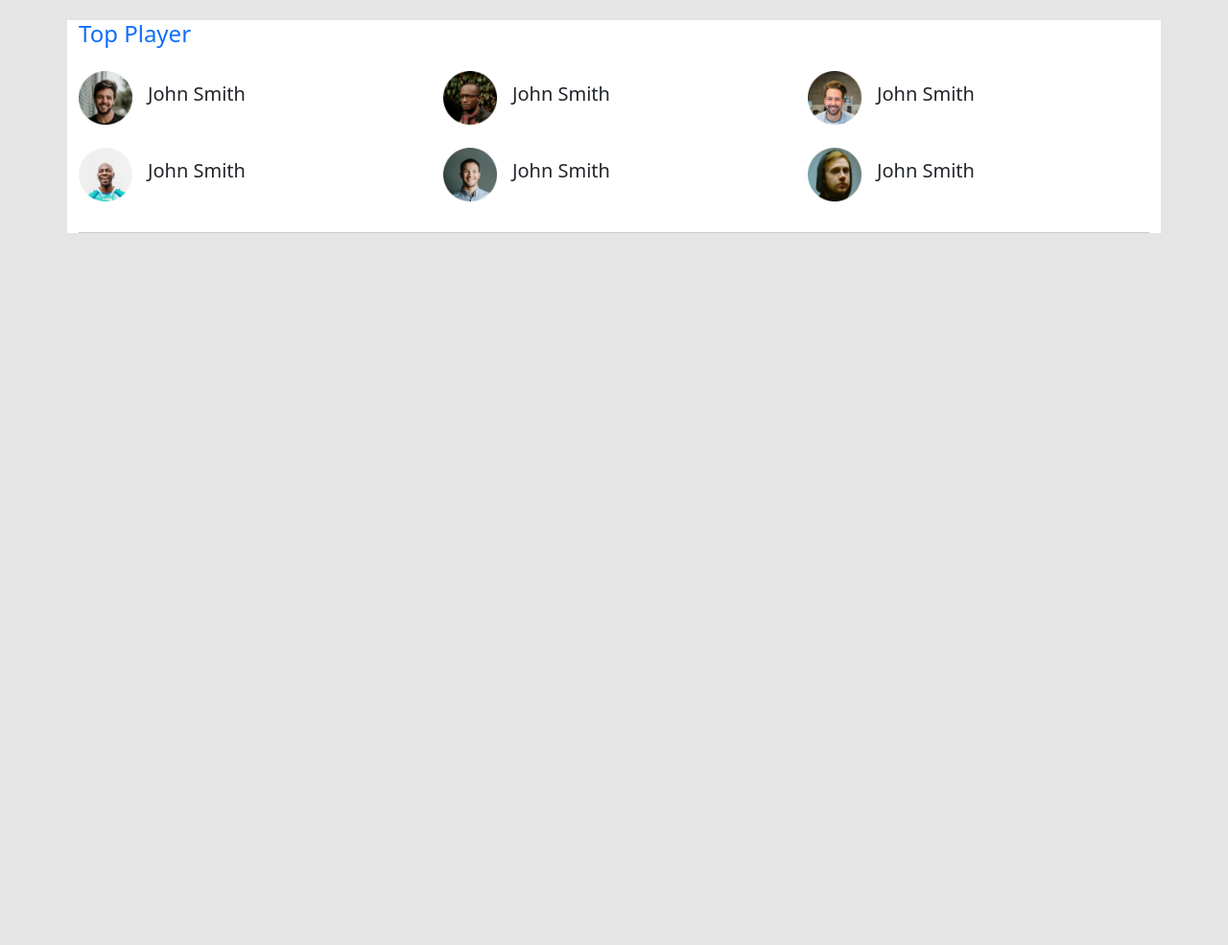
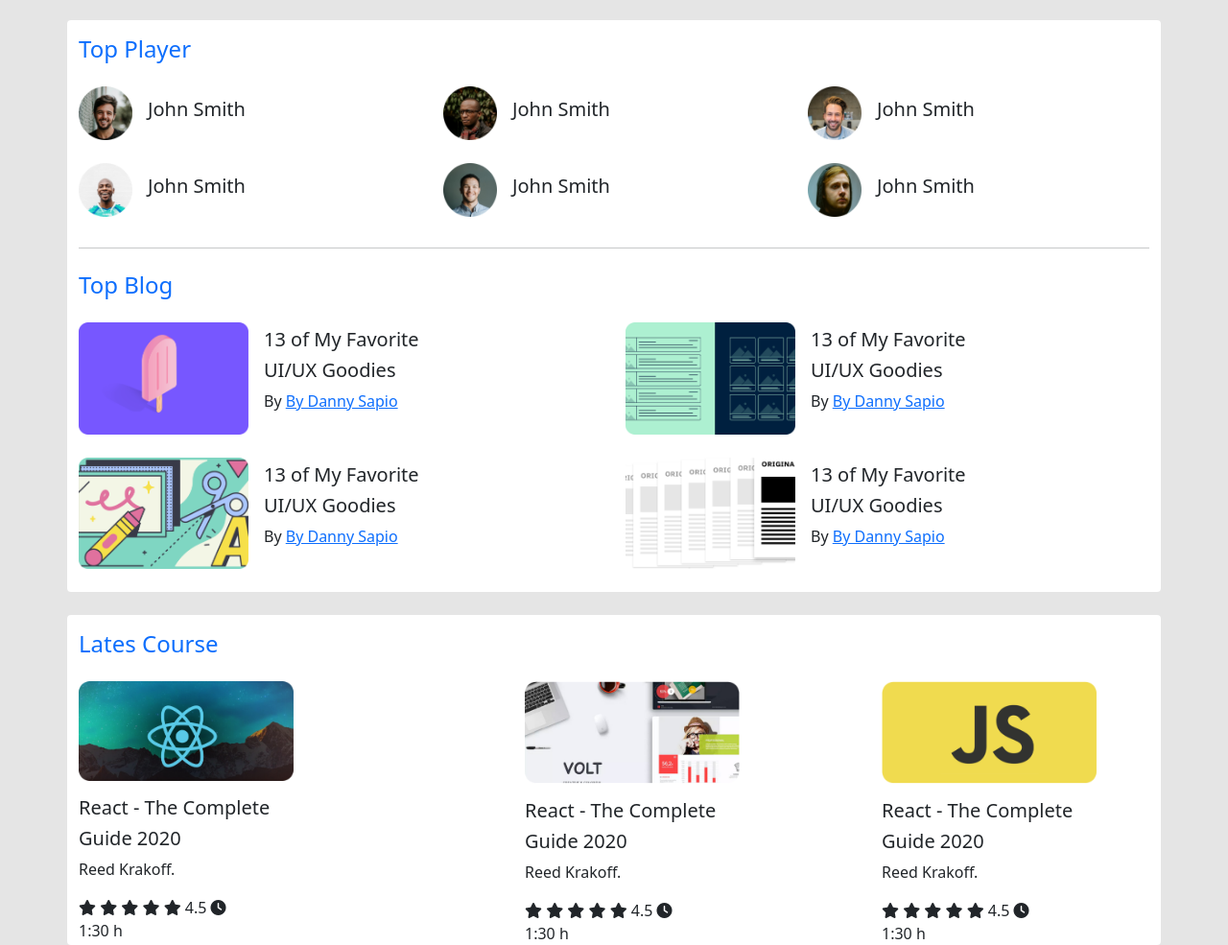
Before and after one commit to parvez13913/getting-strted-bootstrap, a plain HTML site: page index.html in a window 1280 px wide. Shown: the part 71-1056 px from the top of the page at 96% size. Before the commit the page ends 800 px from the top, so only its background shows below. Drawn offline with Linux system fonts and the light colour scheme.

Commit message:
last commit

```diff
--- a/index.html
+++ b/index.html
@@ -5,6 +5,11 @@
     <meta http-equiv="X-UA-Compatible" content="IE=edge">
     <meta name="viewport" content="width=device-width, initial-scale=1.0">
     <title>Bootstrap</title>
+    <!-----------------------------------------------
+         fomtawesome
+    ------------------------------------------------->
+    <script src="https://kit.fontawesome.com/4e56454f3f.js" crossorigin="anonymous"></script>
+
     <link rel="stylesheet" href="css/bootstrap.min.css">
 </head>
 <body style="background-color: #E5E5E5;">
@@ -42,9 +47,9 @@
 
 
     <main>
-        <section class="container bg-white">
+        <section class="container bg-white rounded pb-4">
             <div>
-                <h4 class="text-primary my-4">Top Player</h4>
+                <h4 class="text-primary my-4 pt-3">Top Player</h4>
                 <div class="row gy-4 pb-3">
 
                 <div class="col-lg-4 col-12 col-md-6 d-flex align-items-center">
@@ -75,6 +80,110 @@
             </div>
             </div>
             <hr>
+            <div>
+                <h4 class="text-primary my-4">Top Blog</h4>
+                <div class="row gy-4">
+                   <div class="col-lg-6 col-md-12 col-12 d-flex align-items-center">
+                    <div>
+                        <img width="177"src="images/blogs/blog-1.png" alt="">
+                    </div>
+                    <div class="ms-3">
+                        <h5>13 of My Favorite</h5>
+                        <h5>UI/UX Goodies</h5>
+                        <p>By <a href="">By Danny Sapio</a></p>
+                    </div>
+                   </div>
+                   <div class="col-lg-6 col-md-12 col-12 d-flex align-items-center">
+                    <div>
+                        <img width="177"src="images/blogs/blog-2.png" alt="">
+                    </div>
+                    <div class="ms-3">
+                        <h5>13 of My Favorite</h5>
+                        <h5>UI/UX Goodies</h5>
+                        <p>By <a href="">By Danny Sapio</a></p>
+                    </div>
+                   </div>
+                   <div class="col-lg-6 col-md-12 col-12 d-flex align-items-center">
+                    <div>
+                        <img width="177"src="images/blogs/blog-3.png" alt="">
+                    </div>
+                    <div class="ms-3">
+                        <h5>13 of My Favorite</h5>
+                        <h5>UI/UX Goodies</h5>
+                        <p>By <a href="">By Danny Sapio</a></p>
+                    </div>
+                   </div>
+                   <div class="col-lg-6 col-md-12 col-12 d-flex align-items-center">
+                    <div>
+                        <img width="177"src="images/blogs/blog-4.png" alt="">
+                    </div>
+                    <div class="ms-3">
+                        <h5>13 of My Favorite</h5>
+                        <h5>UI/UX Goodies</h5>
+                        <p>By <a href="">By Danny Sapio</a></p>
+                    </div>
+                </div>
+
+            </div>
+        </section>
+        <section class="container bg-white mt-4 rounded">
+                <div>
+                    <h4 class="text-primary my-4 pt-3">Lates Course</h4>
+                    <div class="d-flex">
+                        <div class="col-lg-5 col-md-6 col-12">
+                            <img width="224" src="images/courses/course-1.png" alt="">
+                            <div class="mt-3">
+                                <h5>React - The Complete </h5>
+                            <h5>Guide 2020</h5>
+                            <p>Reed Krakoff.</p>
+                            <i class="fas fa-star"></i>
+                            <i class="fas fa-star"></i>
+                            <i class="fas fa-star"></i>
+                            <i class="fas fa-star"></i>
+                            <i class="fas fa-star"></i>
+                            4.5
+                            <span><i class="fas fa-clock"></i><br>
+                                1:30 h
+                            </span>
+                            </div>
+                        </div>
+                        <div class="col-lg-4 col-md-6 col-12">
+                            <img width="224" src="images/courses/course-2.png" alt="">
+                            <div class="mt-3">
+                                <h5>React - The Complete </h5>
+                            <h5>Guide 2020</h5>
+                            <p>Reed Krakoff.</p>
+                            <i class="fas fa-star"></i>
+                            <i class="fas fa-star"></i>
+                            <i class="fas fa-star"></i>
+                            <i class="fas fa-star"></i>
+                            <i class="fas fa-star"></i>
+                            4.5
+                            <span><i class="fas fa-clock"></i><br>
+                                1:30 h
+                            </span>
+                            </div>
+                        </div>
+
+                        <div class="col-lg-4 col-md-6 col-12">
+                            <img width="224" src="images/courses/course-3.png" alt="">
+                                <div class="mt-3">
+                                    <h5>React - The Complete </h5>
+                                <h5>Guide 2020</h5>
+                                <p>Reed Krakoff.</p>
+                                <i class="fas fa-star"></i>
+                                <i class="fas fa-star"></i>
+                                <i class="fas fa-star"></i>
+                                <i class="fas fa-star"></i>
+                                <i class="fas fa-star"></i>
+                                4.5
+                                <span><i class="fas fa-clock"></i><br>
+                                    1:30 h
+                                </span>
+                                </div>
+                        </div>
+                    </div>
+                </div>
         </section>
     </main>
 
```
